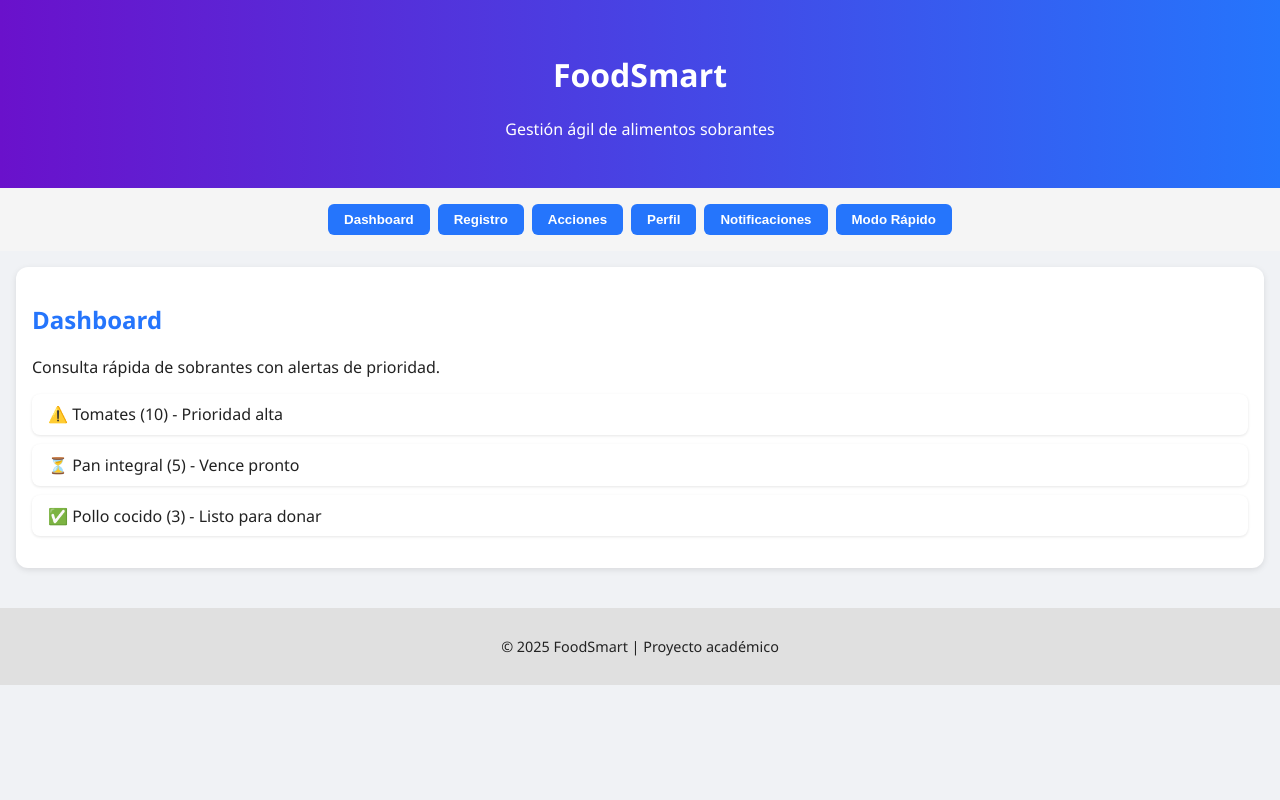
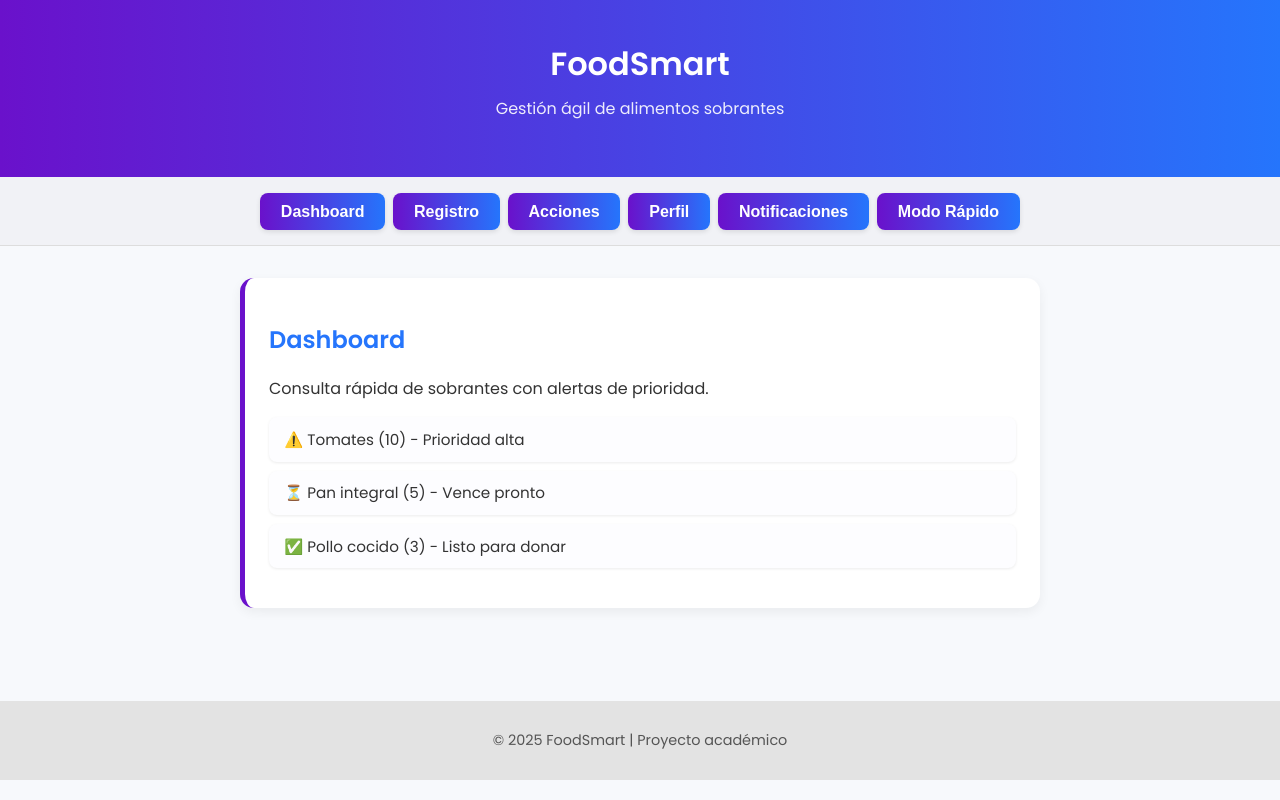
Before and after one commit to ramnoah/foodsmart-web, a plain HTML site: page index.html in a window 1280 px wide. Drawn offline with Linux system fonts and the light colour scheme.

Commit message:
added last styles - changes smartfood 7

```diff
--- a/styles.css
+++ b/styles.css
@@ -1,16 +1,30 @@
+
+@import url('https://fonts.googleapis.com/css2?family=Poppins:wght@400;600&display=swap');
 
 body {
   margin: 0;
-  font-family: 'Segoe UI', sans-serif;
-  background: #f0f2f5;
-  color: #222;
+  font-family: 'Poppins', sans-serif;
+  background: #f7f9fc;
+  color: #333;
 }
 
 header {
   background: linear-gradient(to right, #6a11cb, #2575fc);
   color: white;
-  padding: 2em 1em;
+  padding: 2.5em 1em;
   text-align: center;
+  box-shadow: 0 4px 12px rgba(0,0,0,0.1);
+}
+
+header h1 {
+  font-size: 2rem;
+  margin: 0;
+}
+
+header p {
+  margin-top: 0.5em;
+  font-size: 1rem;
+  opacity: 0.9;
 }
 
 nav {
@@ -18,39 +32,53 @@ nav {
   flex-wrap: wrap;
   gap: 0.5em;
   justify-content: center;
-  background: #f5f5f5;
+  background: #f1f2f6;
   padding: 1em;
+  box-shadow: inset 0 -1px 0 #ddd;
 }
 
 nav button {
-  background: #2575fc;
+  background: linear-gradient(to right, #6a11cb, #2575fc);
   color: white;
   border: none;
-  padding: 0.6em 1.2em;
-  border-radius: 6px;
+  padding: 0.6em 1.3em;
+  border-radius: 8px;
   cursor: pointer;
-  font-weight: bold;
-  transition: background 0.2s;
+  font-weight: 600;
+  font-size: 1rem;
+  box-shadow: 0 2px 5px rgba(0,0,0,0.1);
+  transition: background 0.3s ease, transform 0.2s;
 }
 
 nav button:hover {
-  background: #1b5edb;
+  background: linear-gradient(to right, #5c1ac1, #1c5ae0);
+  transform: scale(1.05);
 }
 
 main {
-  padding: 1em;
+  padding: 2em 1em;
+  max-width: 800px;
+  margin: auto;
+  transition: opacity 0.3s ease;
+}
+
+#app.fade-out {
+  opacity: 0;
 }
 
 .screen {
   background: white;
-  margin-bottom: 1.5em;
-  padding: 1em;
-  border-radius: 12px;
-  box-shadow: 0 2px 6px rgba(0,0,0,0.1);
+  margin-bottom: 2em;
+  padding: 1.5em;
+  border-radius: 14px;
+  box-shadow: 0 4px 12px rgba(0,0,0,0.06);
+  border-left: 5px solid #6a11cb;
 }
 
 .screen h2 {
   color: #2575fc;
+  font-size: 1.5rem;
+  margin-bottom: 0.8em;
 }
 
 .screen form {
@@ -60,23 +88,31 @@ main {
 
 .screen input,
 .screen button {
-  padding: 0.6em;
+  padding: 0.75em;
   font-size: 1rem;
-  margin-bottom: 0.8em;
-  border-radius: 6px;
+  margin-bottom: 1em;
+  border-radius: 8px;
   border: 1px solid #ccc;
+  font-family: 'Poppins', sans-serif;
+}
+
+.screen input:focus {
+  border-color: #2575fc;
+  outline: none;
+  box-shadow: 0 0 0 2px rgba(37, 117, 252, 0.2);
 }
 
 .screen button {
   background-color: #6a11cb;
   color: white;
   border: none;
+  font-weight: bold;
   cursor: pointer;
-  transition: background 0.2s;
+  transition: background 0.2s ease;
 }
 
 .screen button:hover {
-  background-color: #4e0fa3;
+  background-color: #5010a3;
 }
 
 .screen ul {
@@ -85,16 +121,19 @@ main {
 }
 
 .screen li {
-  background: #fff;
+  background: #fdfdff;
   margin-bottom: 0.6em;
-  padding: 0.6em 1em;
+  padding: 0.7em 1em;
   border-radius: 8px;
-  box-shadow: 0 1px 3px rgba(0,0,0,0.1);
+  box-shadow: 0 1px 3px rgba(0,0,0,0.08);
+  font-size: 0.95rem;
 }
 
 footer {
-  background: #e0e0e0;
+  background: #e3e3e3;
   text-align: center;
   padding: 1em;
   font-size: 0.9em;
+  margin-top: 2em;
+  color: #555;
 }
```
